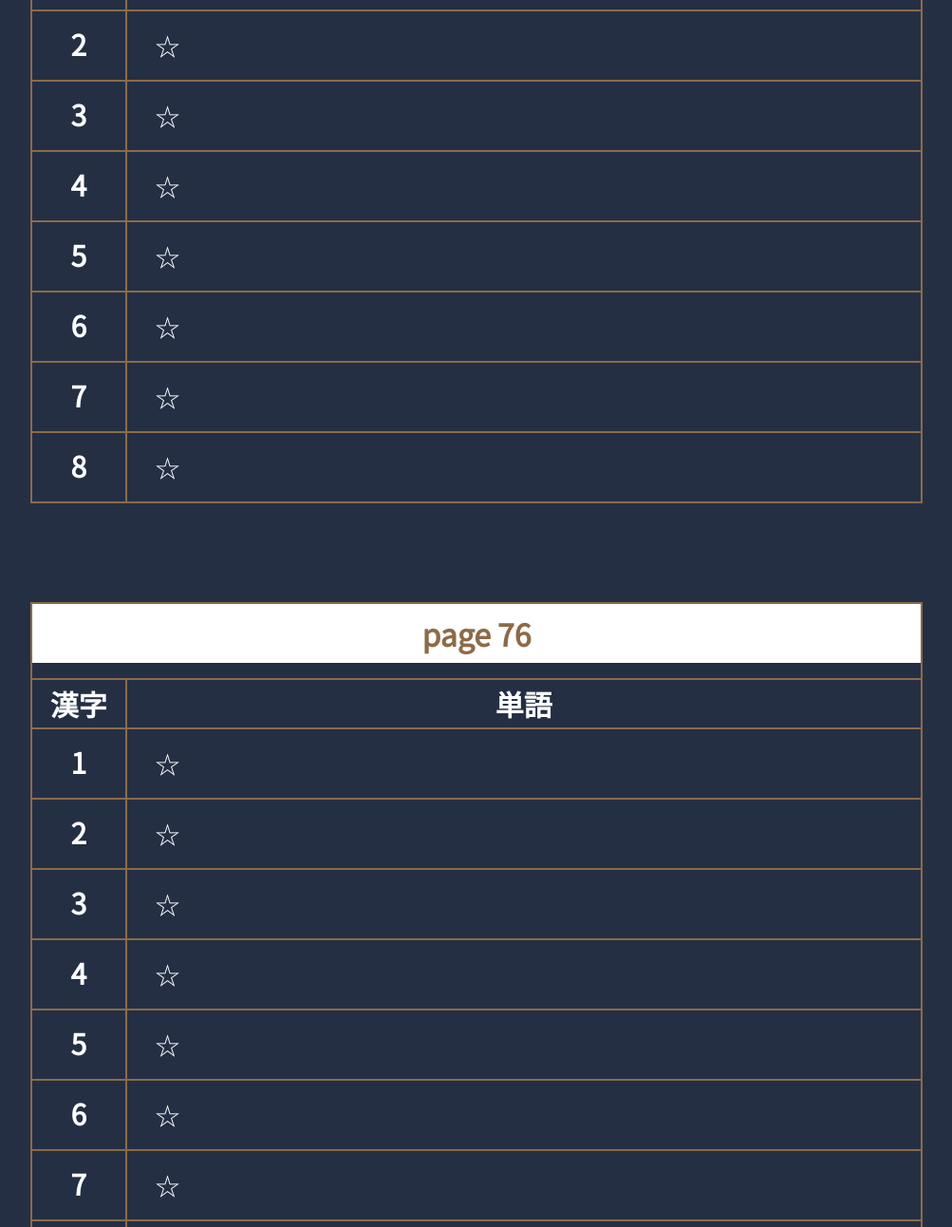
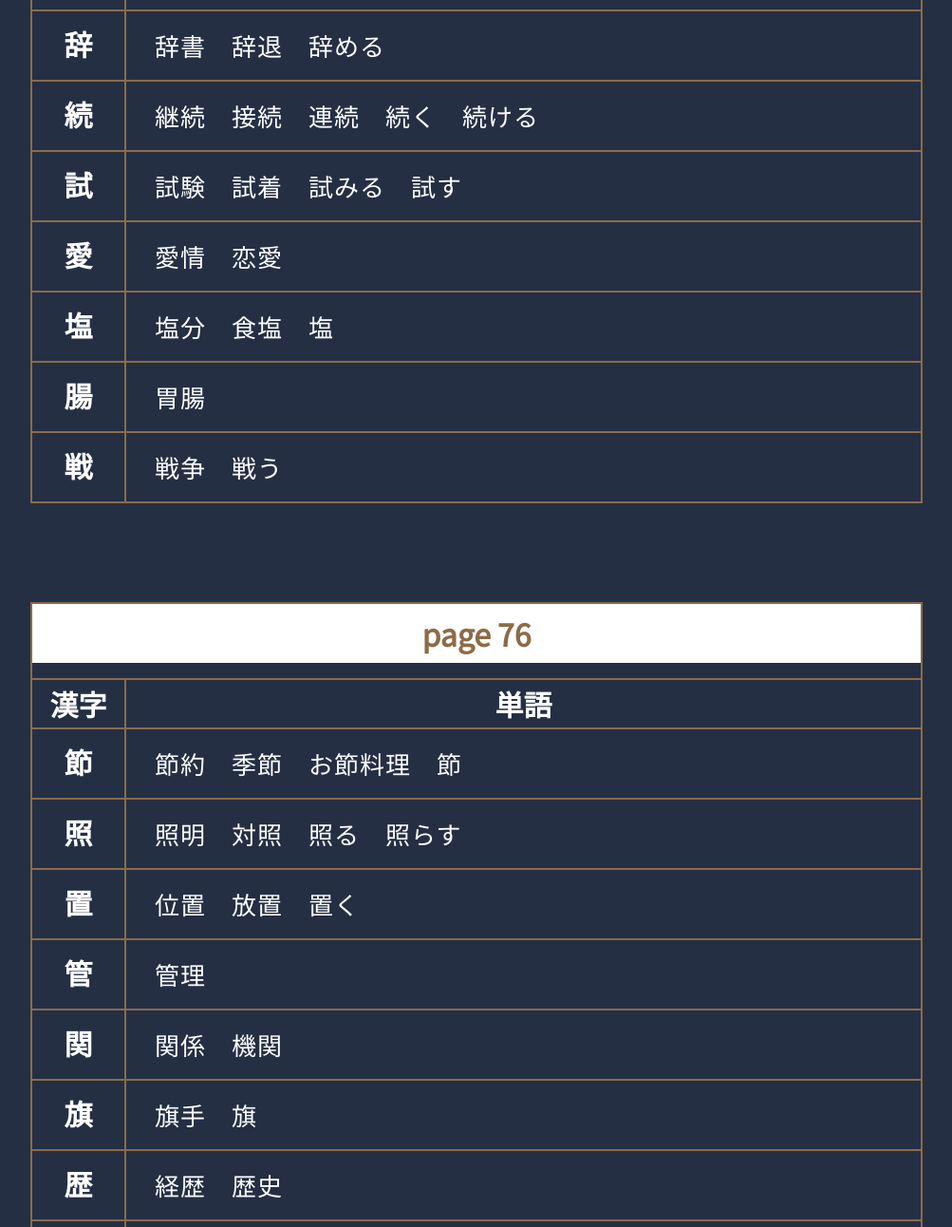
Before and after one commit to sgmis20/kanji, a plain HTML site: page 0610.html in a window 1280 px wide. Shown: the part 293-1585 px from the top of the page at 95% size, without its empty margins (138-1141 px from the left). Drawn offline with Linux system fonts and the light colour scheme.

Commit message:
0610 edited

```diff
--- a/0610.html
+++ b/0610.html
@@ -34,44 +34,52 @@
       </thead>
       <tbody>
         <tr>
-          <td class="left"><h2>1</h2></td>
-          <td><h3>☆</h3></td>
-          <!--    ☆-->
+          <td class="left"><h2>働</h2></td>
+          <!--    ろうどう　はたらく -->
+          <td><h3>労働　働く</h3></td>
+          <!--    노동  일하다-->
         </tr>
         <tr>
-          <td class="left"><h2>2</h2></td>
-          <td><h3>☆</h3></td>
-          <!--    ☆-->
+          <td class="left"><h2>辞</h2></td>
+          <!--    じしょ　じたい　やめる -->
+          <td><h3>辞書　辞退　辞める</h3></td>
+          <!--    사전  사퇴  그만두다-->
         </tr>
         <tr>
-          <td class="left"><h2>3</h2></td>
-          <td><h3>☆</h3></td>
-          <!--    ☆-->
+          <td class="left"><h2>続</h2></td>
+          <!--    けいぞく　せつぞく　れんぞく　つづく　つづける -->
+          <td><h3>継続　接続　連続　続く　続ける</h3></td>
+          <!--    계속  접속  연속 계속되다 계속하다-->
         </tr>
         <tr>
-          <td class="left"><h2>4</h2></td>
-          <td><h3>☆</h3></td>
-          <!--    ☆-->
+          <td class="left"><h2>試</h2></td>
+          <!--    しけん　しちゃく　こころみる　ためす -->
+          <td><h3>試験　試着　試みる　試す</h3></td>
+          <!--    시험  시착  -->
         </tr>
         <tr>
-          <td class="left"><h2>5</h2></td>
-          <td><h3>☆</h3></td>
-          <!--    ☆-->
+          <td class="left"><h2>愛</h2></td>
+          <!--    あいじょう　れんあい-->
+          <td><h3>愛情　恋愛</h3></td>
+          <!--    애정  연애-->
         </tr>
         <tr>
-          <td class="left"><h2>6</h2></td>
-          <td><h3>☆</h3></td>
-          <!--    ☆-->
+          <td class="left"><h2>塩</h2></td>
+          <!--    えんぶん　しょくえん　しお-->
+          <td><h3>塩分　食塩　塩</h3></td>
+          <!--    염분  식염  소금-->
         </tr>
         <tr>
-          <td class="left"><h2>7</h2></td>
-          <td><h3>☆</h3></td>
-          <!--    ☆-->
+          <td class="left"><h2>腸</h2></td>
+          <!--    いちょう-->
+          <td><h3>胃腸</h3></td>
+          <!--    위장-->
         </tr>
         <tr>
-          <td class="left"><h2>8</h2></td>
-          <td><h3>☆</h3></td>
-          <!--    ☆-->
+          <td class="left"><h2>戦</h2></td>
+          <!--    せんそう　たたかう-->
+          <td><h3>戦争　戦う</h3></td>
+          <!--    전쟁  싸우다-->
         </tr>
       </tbody>
     </table>
@@ -97,44 +105,52 @@
       </thead>
       <tbody>
         <tr>
-          <td class="left"><h2>1</h2></td>
-          <td><h3>☆</h3></td>
-          <!--    ☆-->
+          <td class="left"><h2>節</h2></td>
+          <!--    せつやく　きせつ　おせちりょうり　-->
+          <td><h3>節約　季節　お節料理　節</h3></td>
+          <!--    절약  계절  일본설날음식  마디-->
         </tr>
         <tr>
-          <td class="left"><h2>2</h2></td>
-          <td><h3>☆</h3></td>
-          <!--    ☆ -->
+          <td class="left"><h2>照</h2></td>
+          <!--    しょうめい　たいしょう　てる　てらす-->
+          <td><h3>照明　対照　照る　照らす</h3></td>
+          <!--    조명  대조  비치다  비추다 -->
         </tr>
         <tr>
-          <td class="left"><h2>3</h2></td>
-          <td><h3>☆</h3></td>
-          <!--    ☆-->
+          <td class="left"><h2>置</h2></td>
+          <!--    いち　ほうち　おく-->
+          <td><h3>位置　放置　置く</h3></td>
+          <!--    위치  방치  두다-->
         </tr>
         <tr>
-          <td class="left"><h2>4</h2></td>
-          <td><h3>☆</h3></td>
-          <!--    ☆-->
+          <td class="left"><h2>管</h2></td>
+          <!--    かんり-->
+          <td><h3>管理</h3></td>
+          <!--    관리-->
         </tr>
         <tr>
-          <td class="left"><h2>5</h2></td>
-          <td><h3>☆</h3></td>
-          <!--    ☆-->
+          <td class="left"><h2>関</h2></td>
+          <!--    けんけい  きかん-->
+          <td><h3>関係　機関</h3></td>
+          <!--    관계  기관-->
         </tr>
         <tr>
-          <td class="left"><h2>6</h2></td>
-          <td><h3>☆</h3></td>
-          <!--    ☆-->
+          <td class="left"><h2>旗</h2></td>
+          <!--    きしゅ　はた-->
+          <td><h3>旗手　旗</h3></td>
+          <!--    기수  깃발-->
         </tr>
         <tr>
-          <td class="left"><h2>7</h2></td>
-          <td><h3>☆</h3></td>
-          <!--    ☆-->
+          <td class="left"><h2>歴</h2></td>
+          <!--    けいれき　れきし-->
+          <td><h3>経歴　歴史</h3></td>
+          <!--    경력  역사-->
         </tr>
         <tr>
-          <td class="left"><h2>8</h2></td>
-          <td><h3>☆</h3></td>
-          <!--    ☆-->
+          <td class="left"><h2>説</h2></td>
+          <!--    せつめい　とく-->
+          <td><h3>説明　説く</h3></td>
+          <!--    설명  이야기하다-->
         </tr>
       </tbody>
     </table>
```
Also changed, not shown: 0609.html (+1 -1 lines).
